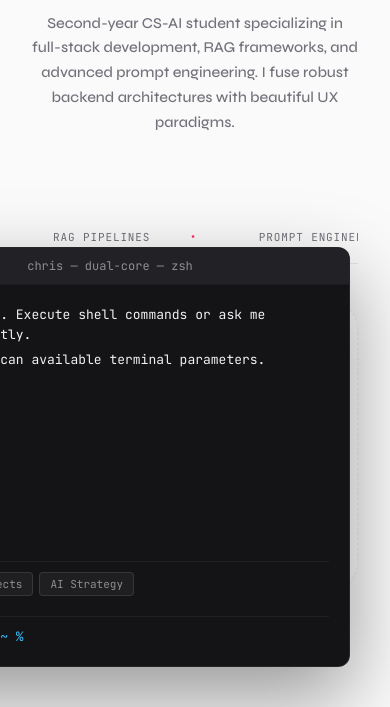
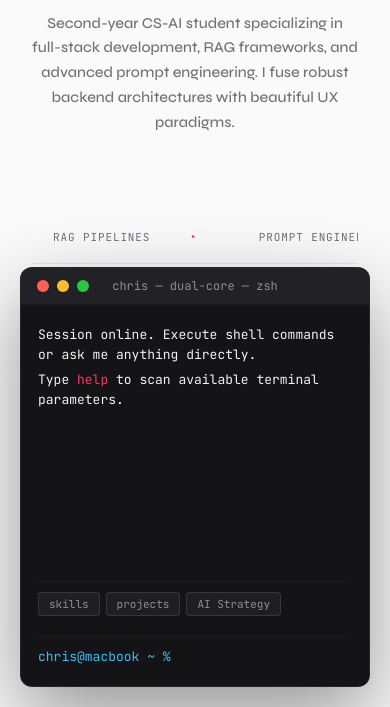
Before and after one commit to Chris1946/about-me, a plain HTML site: page index.html in a window 390 px wide. Both pictures are taken after a click on the element 195 px from the left and 1126 px from the top of the page. Shown: the part 645-1352 px from the top of the page. Drawn offline with Linux system fonts and the light colour scheme; a web font is replaced by a local one.

Commit message:
Fix CSS bug and add GitHub Pages deployment workflow

```diff
--- a/index.html
+++ b/index.html
@@ -138,7 +138,7 @@
   @media(max-width:768px) {
     header { flex-direction: column; }
     .profile-section { grid-template-columns: 1fr; justify-items: center; text-align: center; gap: 24px; }
-     Tarpopup { width: calc(100vw - 40px); left: 20px; bottom: 20px; }
+    #mac-terminal-popup { width: calc(100vw - 40px); left: 20px; bottom: 20px; }
   }
 </style>
 </head>
```
Also changed, not shown: 1 other file.
